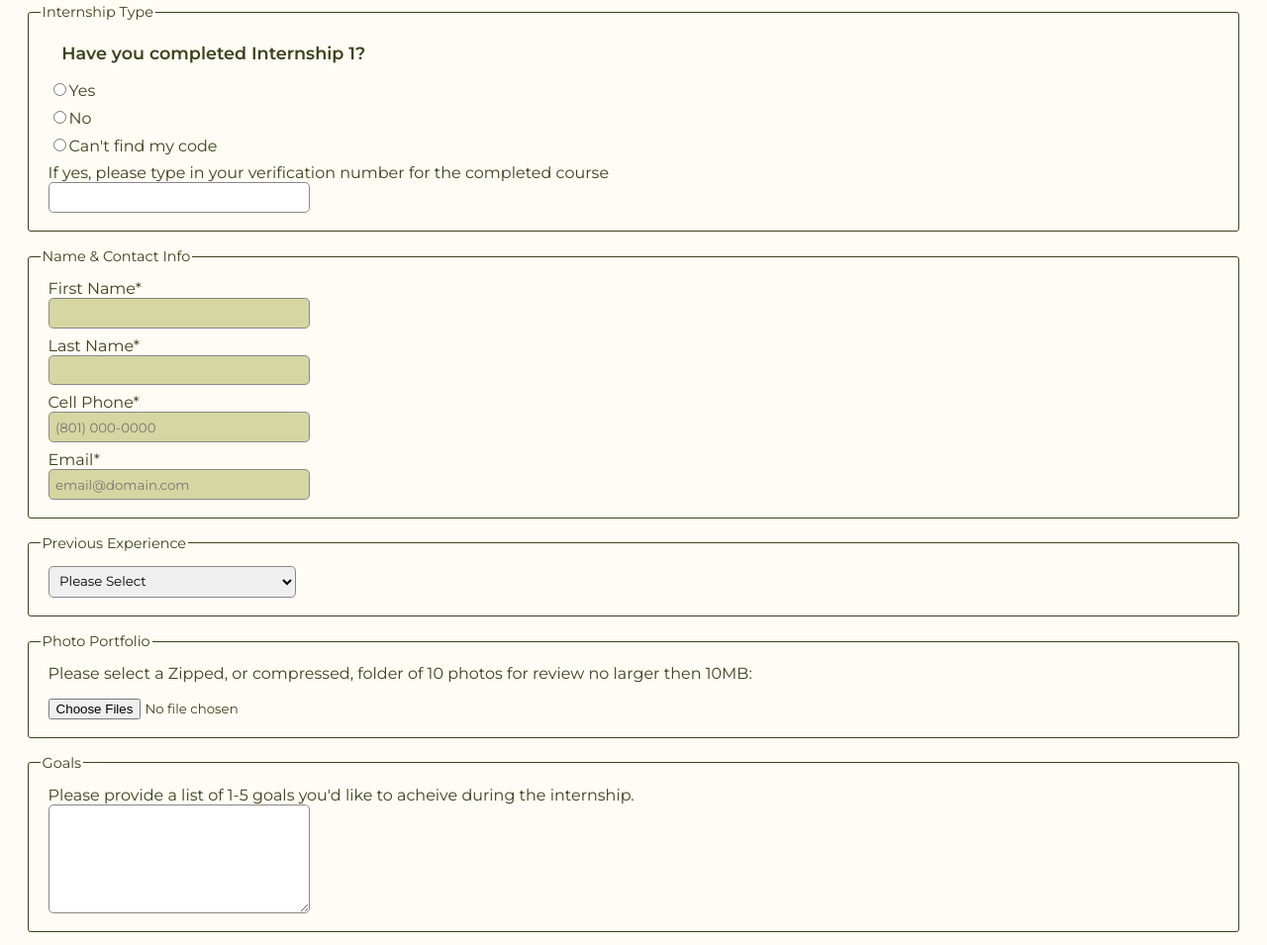
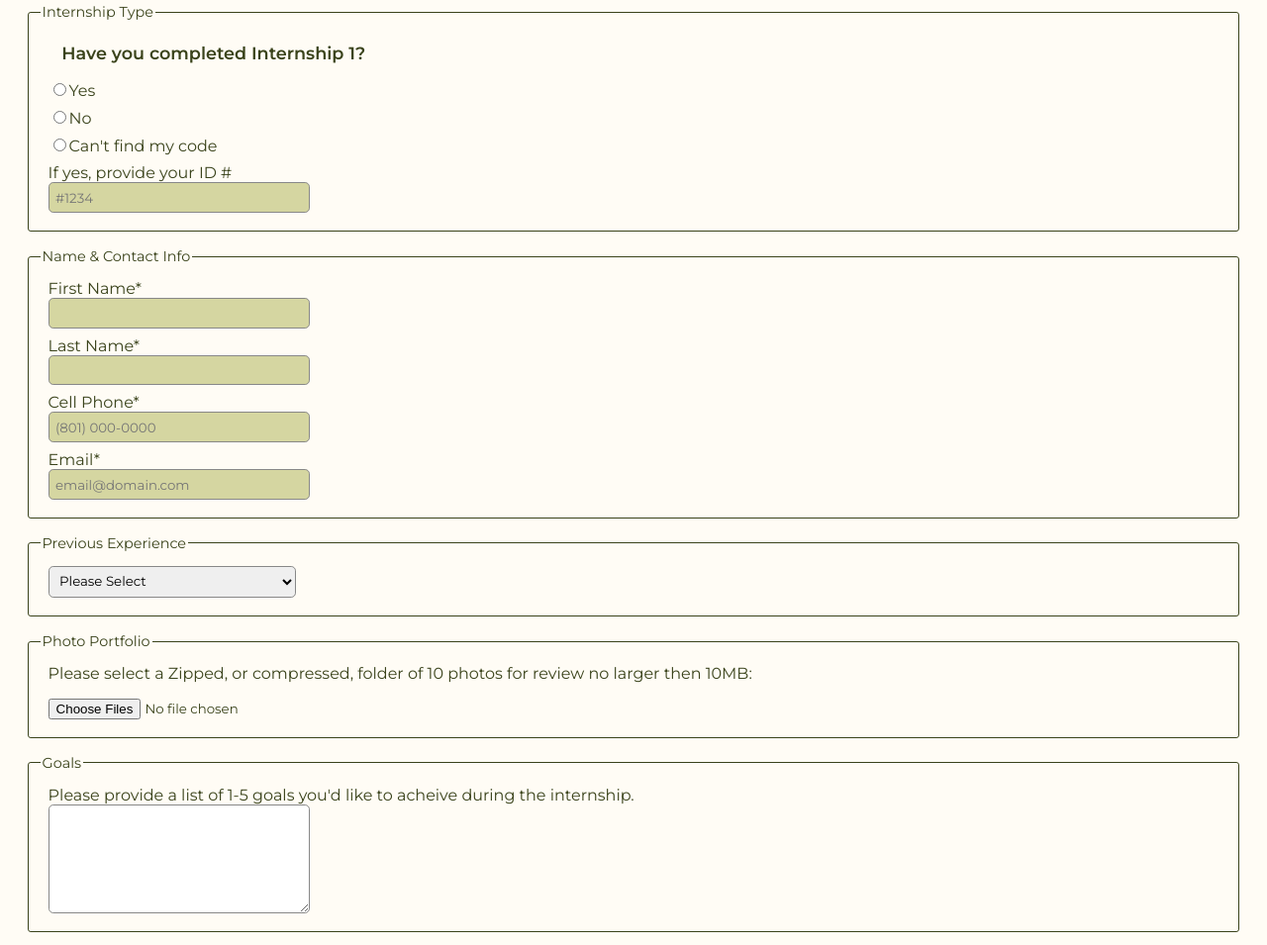
Before and after one commit to 10839021/dwdd1600, a plain HTML site: page 06form/internshiprequest.html in a window 1280 px wide. Shown: the part 844-1799 px from the top of the page at 99% size. Drawn offline with Linux system fonts and the light colour scheme.

Commit message:
Update internshiprequest.html

```diff
--- a/06form/internshiprequest.html
+++ b/06form/internshiprequest.html
@@ -81,8 +81,8 @@
         <label><input type="radio" name="method" value="no">No</label>
          <label><input type="radio" name="method" value="yes but no code">Can't find my code</label>
 
-        <label>If yes, please type in your verification number for the completed course
-                <input type="text" name="fname">
+        <label>If yes, provide your ID #
+                <input type="text" name="id #" required placeholder="#1234">
         </label>
 
 
```
